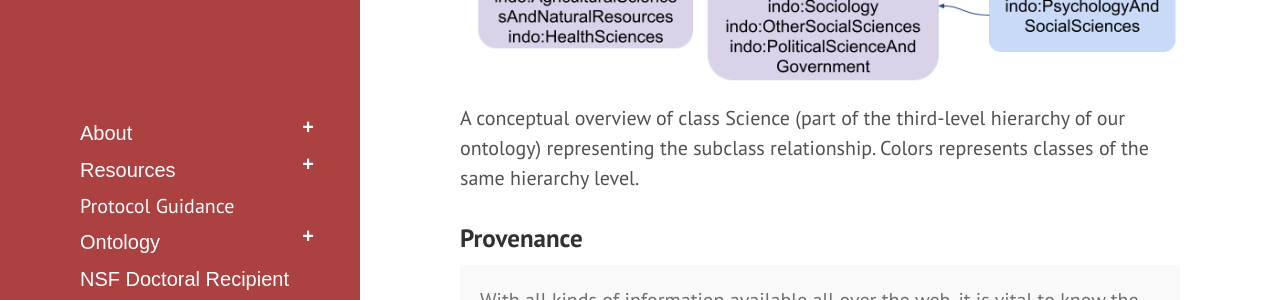
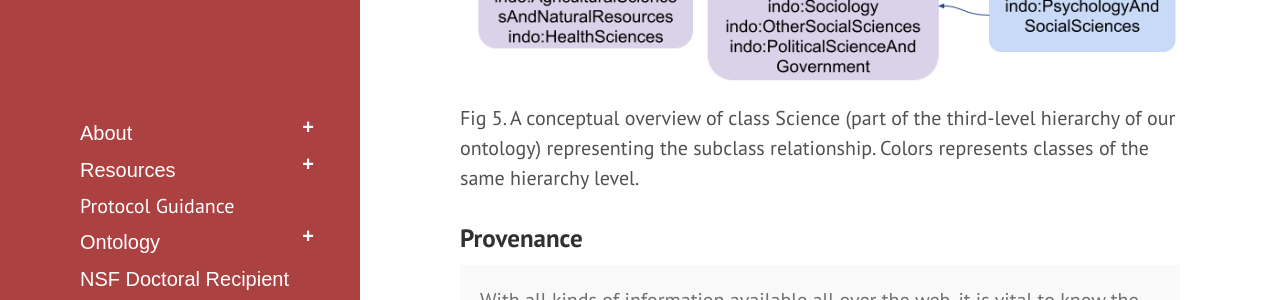
Before and after one commit to tetherless-world/institute-demographic-ontology, a Jekyll site: the page built from modeling.md, in a window 1280 px wide and 900 px high, scrolled down 2811 px. Shown: the part 285-585 px from the top of the window. Built offline with Jekyll 4.4.1, drawn with Linux system fonts in a browser that asks for light colours; Markdown is read by kramdown in place of the engine named in the settings.

Commit message:
style fix

```diff
--- a/modeling.md
+++ b/modeling.md
@@ -33,7 +33,7 @@ title: Modeling Snippets
   <p class="message">To help a student from a marginalized community find specific information regarding a particular program, it is important for our ontology to be as specific as possible. We therefore divide the entire field of study (indo:FieldOfStudy) into the major domains inspired by the terminology used in the published NSF results - Science, Engineering, Humanities and Arts, Education and Others. Each of these is then divided into broad field of study which is further sorted based on fine field of study. The created structure provides a three-level hierarchy to accommodate the maximum possible number of graduate programs offered by an institute. For example, Life Science (indo:LifeSciences), a broad field of study, becomes a part of the science domain (indo:Science), and can have biological and biomedical sciences (indo:BiologicalAndBiomedicalSciences) or agricultural sciences (indo:AgriculturalSciences) as its fine fields. A conceptual overview for Science domain is represented in <a href="#fig5">Figure. 5</a>.</p>
 
  <img src="../images/science.png" style="width:100%; height:100%"/>
-  <caption id="fig5">A conceptual overview of class Science (part of the third-level hierarchy of our ontology) representing the subclass relationship. Colors represents classes of the same hierarchy level.</caption>
+  <caption id="fig5">Fig 5. A conceptual overview of class Science (part of the third-level hierarchy of our ontology) representing the subclass relationship. Colors represents classes of the same hierarchy level.</caption>
 
  <h3 id="provenance">Provenance</h3>
  <p class="message">With all kinds of information available all over the web, it is vital to know the source of the information. Ontologies and knowledge graphs provide a mechanism to maintain provenance, hence we leverage this feature for our ontology InDO. For example, every data point taken from the NSF 2019 Doctoral Recipient Survey results has the corresponding table number and the year added to it, providing the source point for the provided demographic and post-doctorate mobility statistics.</p>
```
